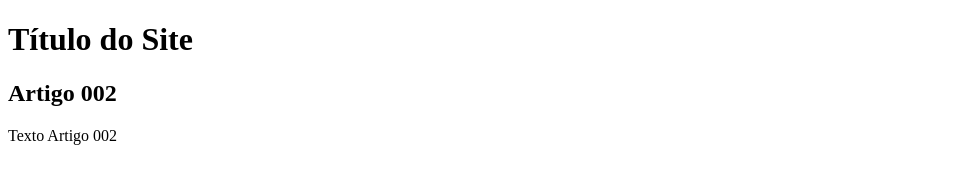
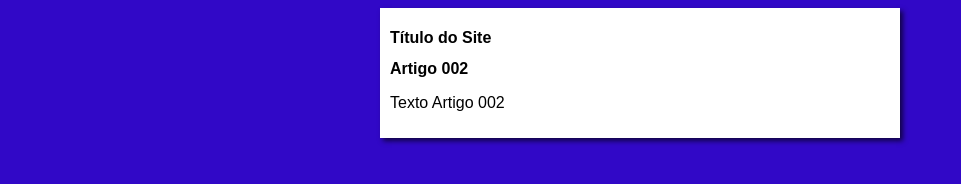
Before and after one commit to MuMurilo/projeto-site, a plain HTML site: page index.html in a window 1280 px wide. Shown: the whole page, without its empty margins (0-961 px from the left). Drawn offline with Linux system fonts and the light colour scheme.

Commit message:
add design

```diff
--- /dev/null
+++ b/estilos/styele.css
@@ -0,0 +1,16 @@
+*{
+    font-family: Arial, Helvetica, sans-serif;
+    font-size: 16px;
+}
+
+body {
+    background-color:rgb(49, 8, 199) ;
+}
+
+main {
+    background-color: white;
+    width: 500px;
+    margin: auto;
+    padding: 10px;
+    box-shadow: 3px 3px 5px rgba(0, 0, 0, 0.658);
+}
--- a/index.html
+++ b/index.html
@@ -4,6 +4,7 @@
     <meta charset="UTF-8">
     <meta http-equiv="X-UA-Compatible" content="IE=edge">
     <meta name="viewport" content="width=device-width, initial-scale=1.0">
+    <link rel="stylesheet" href="estilos/styele.css">
     <title>Título do Site</title>
 </head>
 <body>
```
